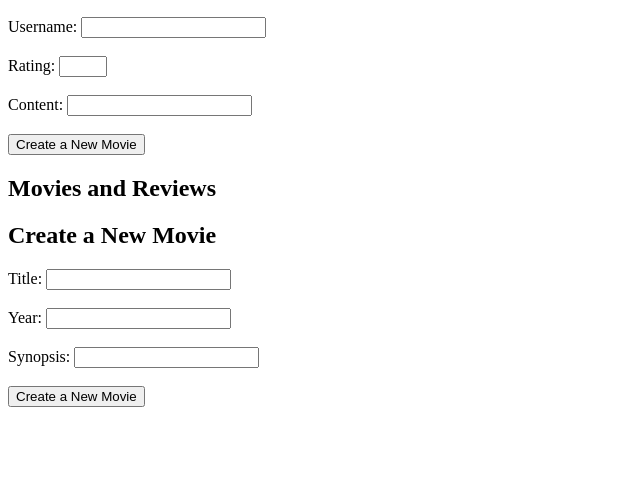
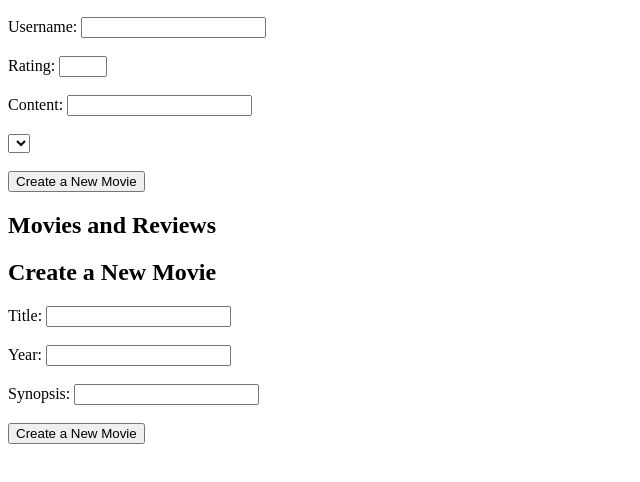
Before and after one commit to atcarter/movieappfrontend, a plain HTML site: page index.html in a window 1280 px wide. Shown: the part 110-592 px from the top of the page, without its empty margins (0-640 px from the left). Drawn offline with Linux system fonts and the light colour scheme; no server answers.

Commit message:
Add select tag to new review form for the existing movies

```diff
--- a/index.html
+++ b/index.html
@@ -19,7 +19,7 @@
       <input type="number" name="rating" id="rating" min="1" max="5" required><br><br>
       <label for="content">Content: </label>
       <input type="textarea" name="content" id="content" maxlength="500" required><br><br>
-
+      <select id="select-movie" name="movie_id"></select><br><br>
       <input type="submit" name="submit" id="submit-movie" value="Create a New Movie">
     </form>
   </div>
```
